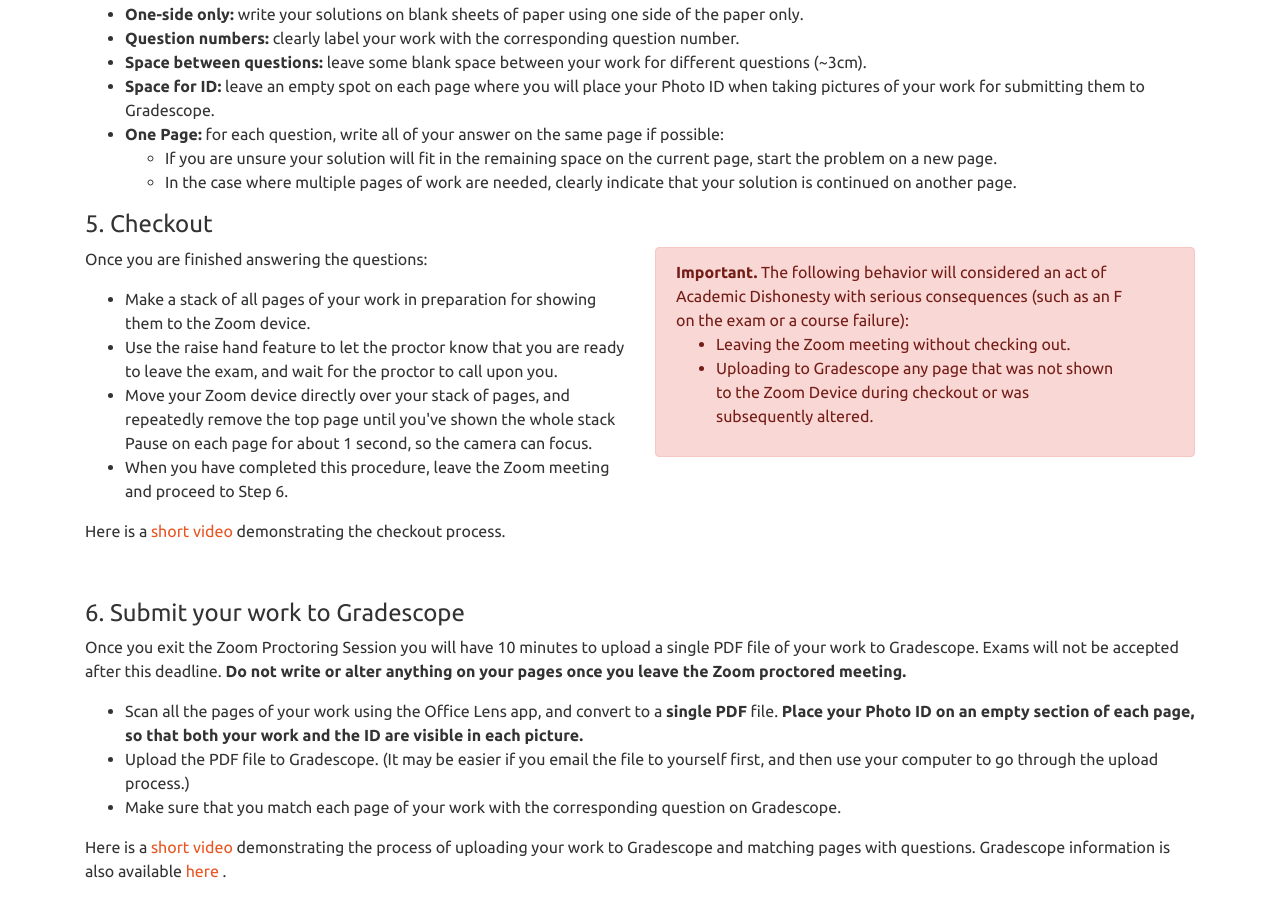
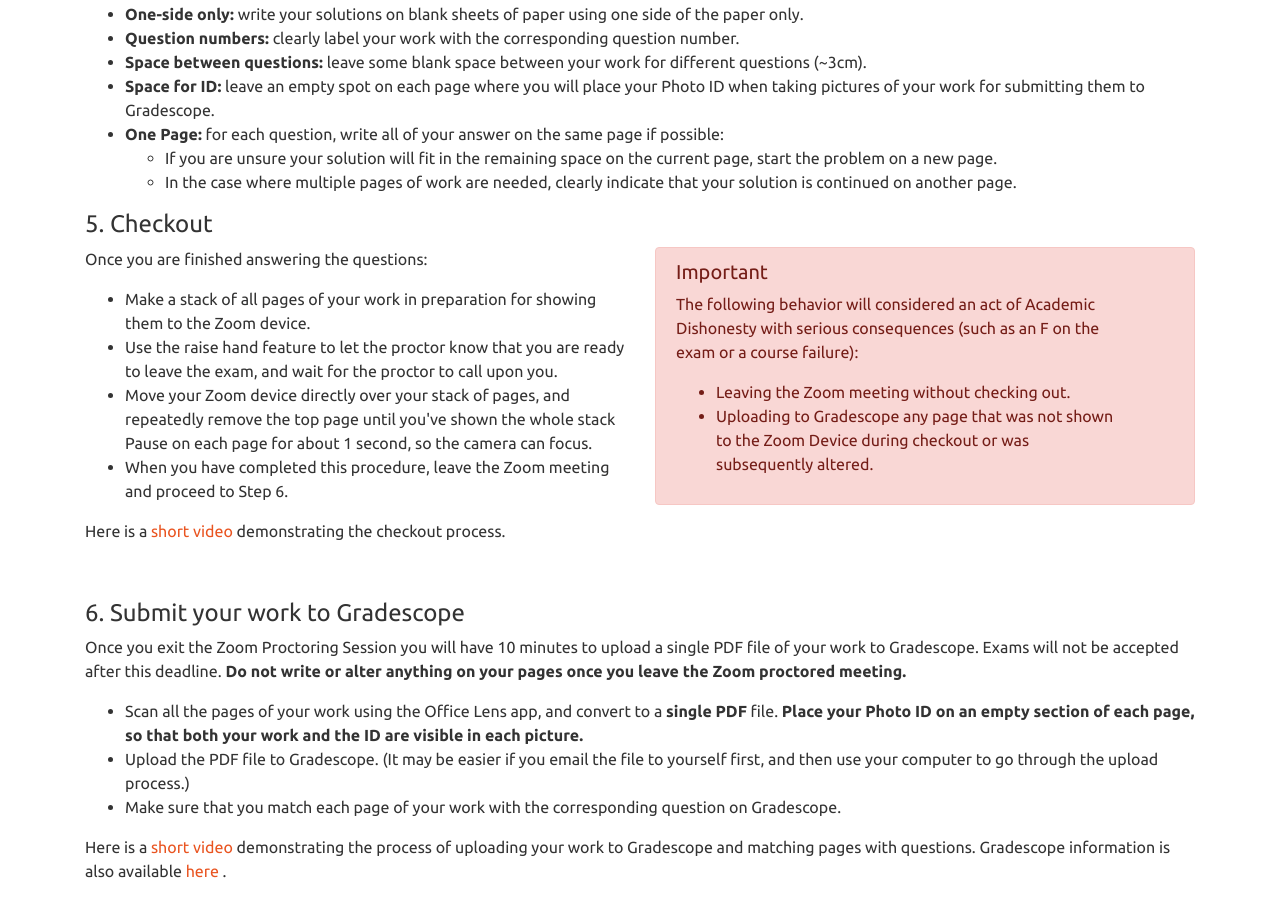
Before and after one commit to ub-math/exam_guides, a Jekyll site: the page built from docs/index.md, in a window 1280 px wide and 900 px high, scrolled down 4855 px. Built offline with Jekyll 4.4.1, drawn with Linux system fonts in a browser that asks for light colours.

Commit message:
Update index.md

```diff
--- a/docs/index.md
+++ b/docs/index.md
@@ -383,8 +383,9 @@ work for submitting them to Gradescope.
     </div>
     <div class="col-lg" style="padding-right:0px;">
       <div class="alert alert-dismissible alert-danger">
-        <b>Important.</b> The following behavior will considered an act of Academic Dishonesty with serious
-        consequences
+        <h5 class="alert-heading">Important</h5>
+        <p>
+        The following behavior will considered an act of Academic Dishonesty with serious consequences
         (such as an F on the exam or a course failure):
         <br />
         <ul>
@@ -392,6 +393,7 @@ work for submitting them to Gradescope.
           <li> Uploading to Gradescope any page that was not shown to the Zoom Device during checkout or was
             subsequently altered. </li>
         </ul>
+        </p>
       </div>
     </div>
   </div>
```
